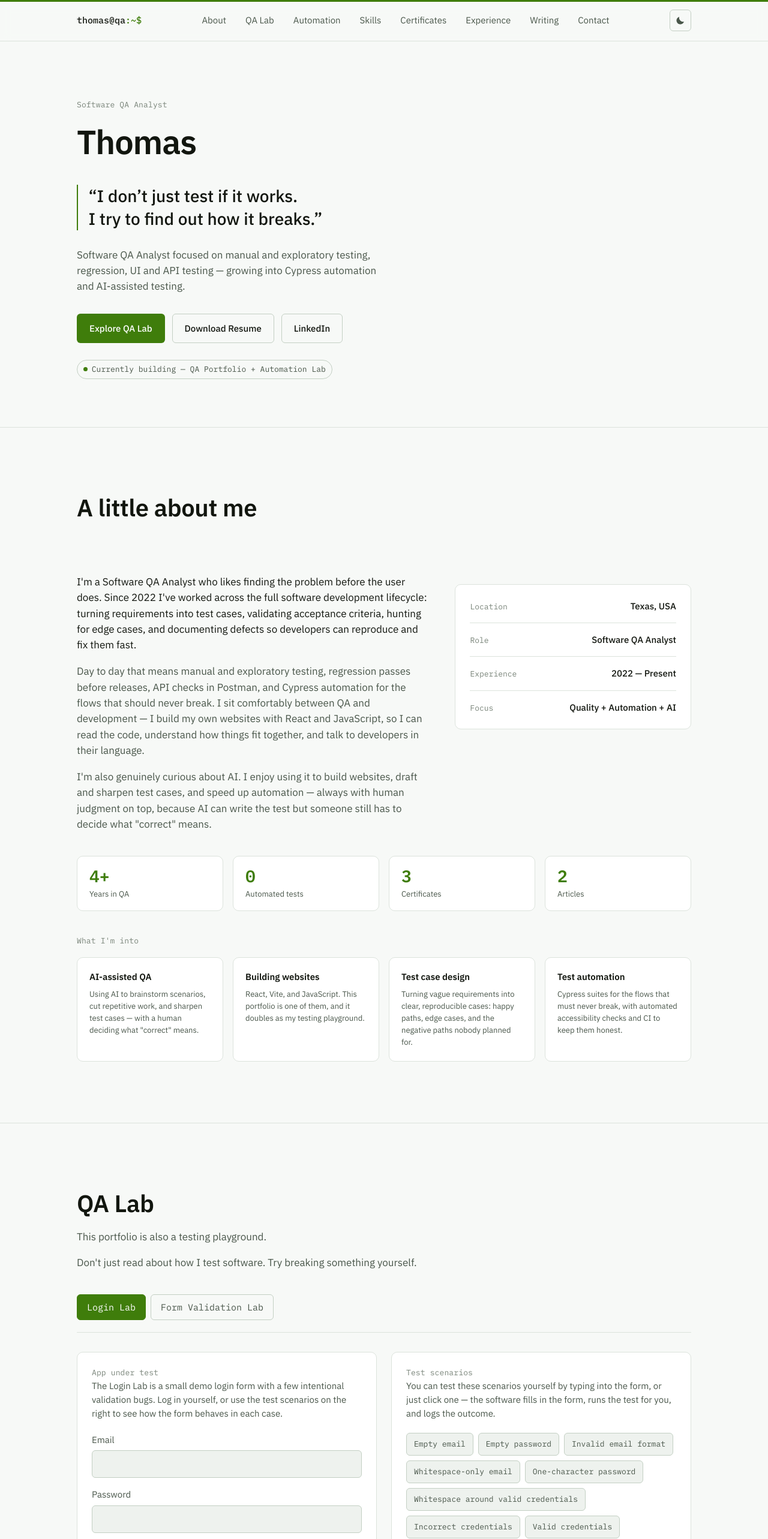
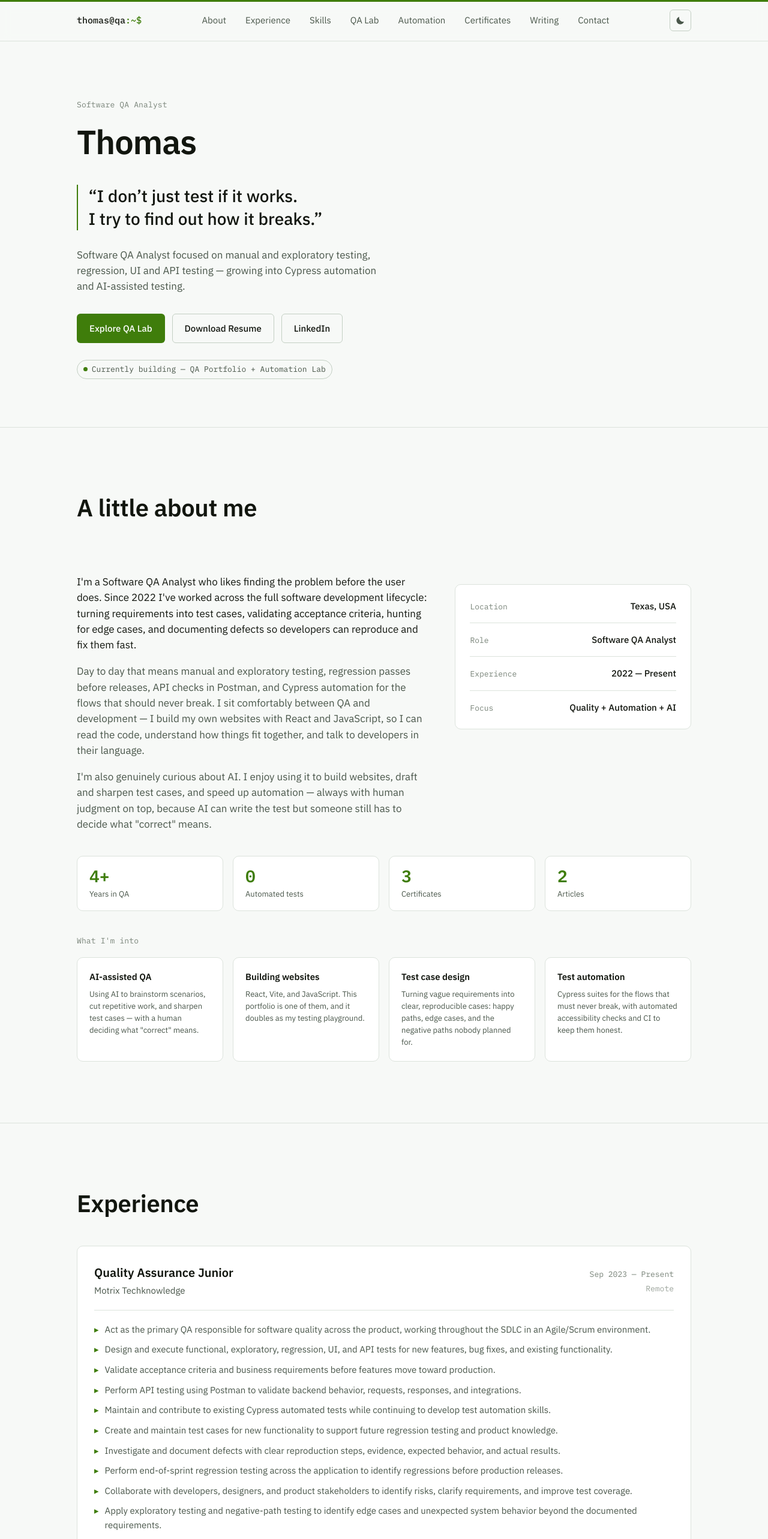
Before and after one commit to JohanJoestar333/portfolio, a React (Vite) app: page / in a window 1280 px wide. Shown: the top 2566 px of the page at 60% size. Built offline with nearby package versions, Linux system fonts and the light colour scheme.

Commit message:
Polish portfolio for recruiters: new About, CI, content tests, reordered sections

```diff
--- a/src/App.jsx
+++ b/src/App.jsx
@@ -25,11 +25,11 @@ export default function App() {
       <Navbar />
       <Hero />
       <About />
+      <Experience />
+      <Skills />
       <QALab />
       <Automation />
-      <Skills />
       <Certificates />
-      <Experience />
       <Writing />
       <Contact />
       <Footer />
--- a/src/components/Navbar/Navbar.jsx
+++ b/src/components/Navbar/Navbar.jsx
@@ -9,11 +9,11 @@ import './Navbar.css'
 // same array, so you only ever edit it in one place.
 const navLinks = [
   { label: 'About', href: '#about' },
+  { label: 'Experience', href: '#experience' },
+  { label: 'Skills', href: '#skills' },
   { label: 'QA Lab', href: '#qa-lab' },
   { label: 'Automation', href: '#automation' },
-  { label: 'Skills', href: '#skills' },
   { label: 'Certificates', href: '#certificates' },
-  { label: 'Experience', href: '#experience' },
   { label: 'Writing', href: '#writing' },
   { label: 'Contact', href: '#contact' },
 ]
```
Also changed, not shown: 1 other file (tests, documents, lock files or other folders).
